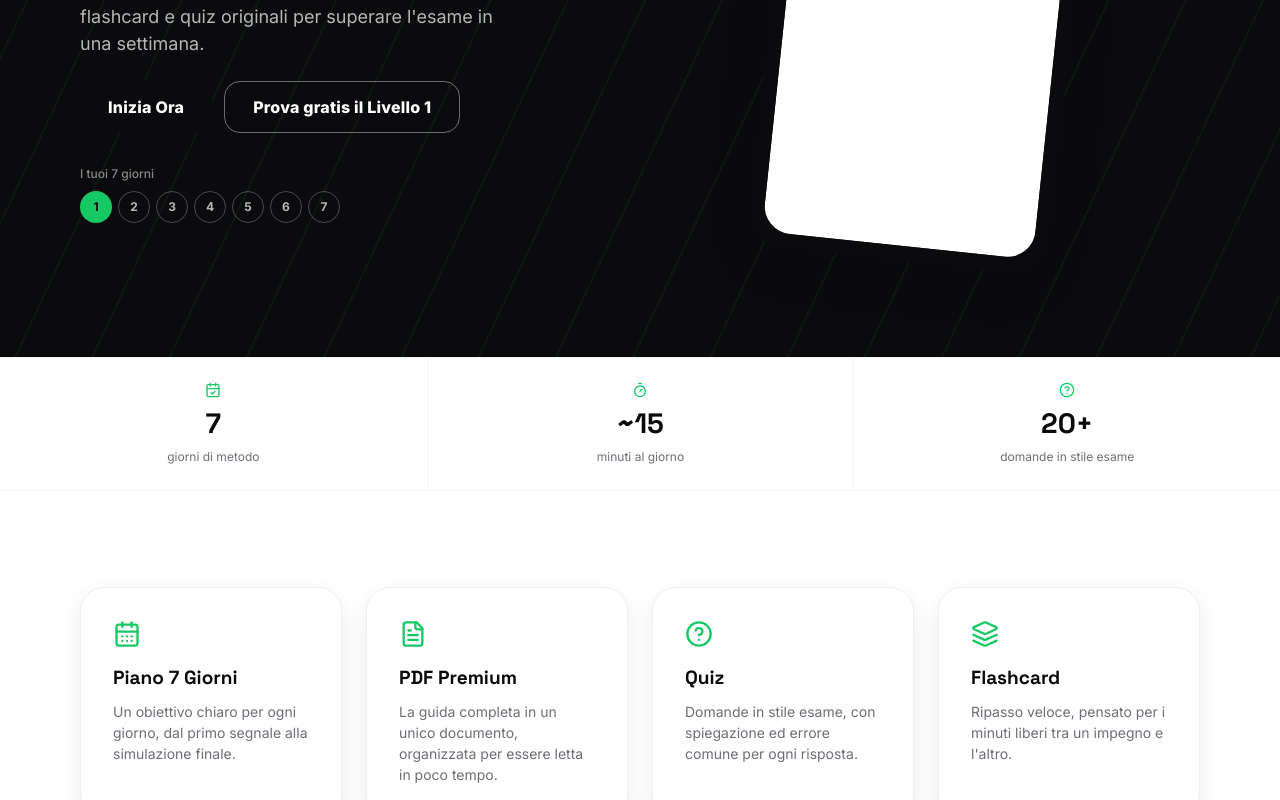
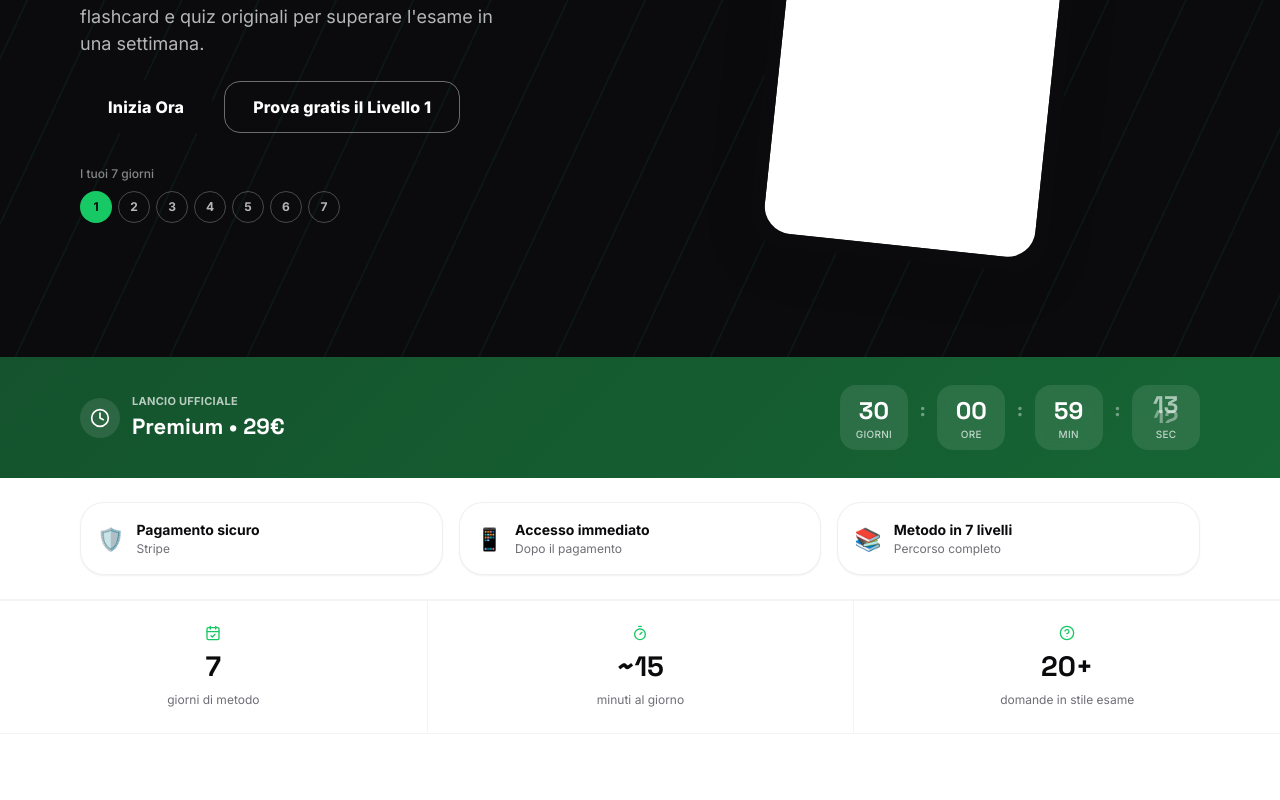
Before and after one commit to consulentewebfreelance-ctrl/patente-in-7-giorni, a Next.js app: page / in a window 1280 px wide. Shown: the part 508-1308 px from the top of the page. Built offline with nearby package versions, Linux system fonts and the light colour scheme.

Commit message:
Update page.tsx

```diff
--- a/app/(marketing)/page.tsx
+++ b/app/(marketing)/page.tsx
@@ -1,5 +1,7 @@
 import type { Metadata } from 'next';
 import { Hero } from '@/components/marketing/Hero';
+import { LaunchBanner } from '@/components/marketing/LaunchBanner';
+import { TrustBar } from '@/components/marketing/TrustBar';
 import { StatsStrip } from '@/components/marketing/StatsStrip';
 import { FeatureCards } from '@/components/marketing/FeatureCards';
 import { WhyItWorks } from '@/components/marketing/WhyItWorks';
@@ -17,6 +19,8 @@ export default function HomePage() {
   return (
     <>
       <Hero />
+      <LaunchBanner />
+      <TrustBar />
       <StatsStrip />
       <FeatureCards />
       <WhyItWorks />
```
